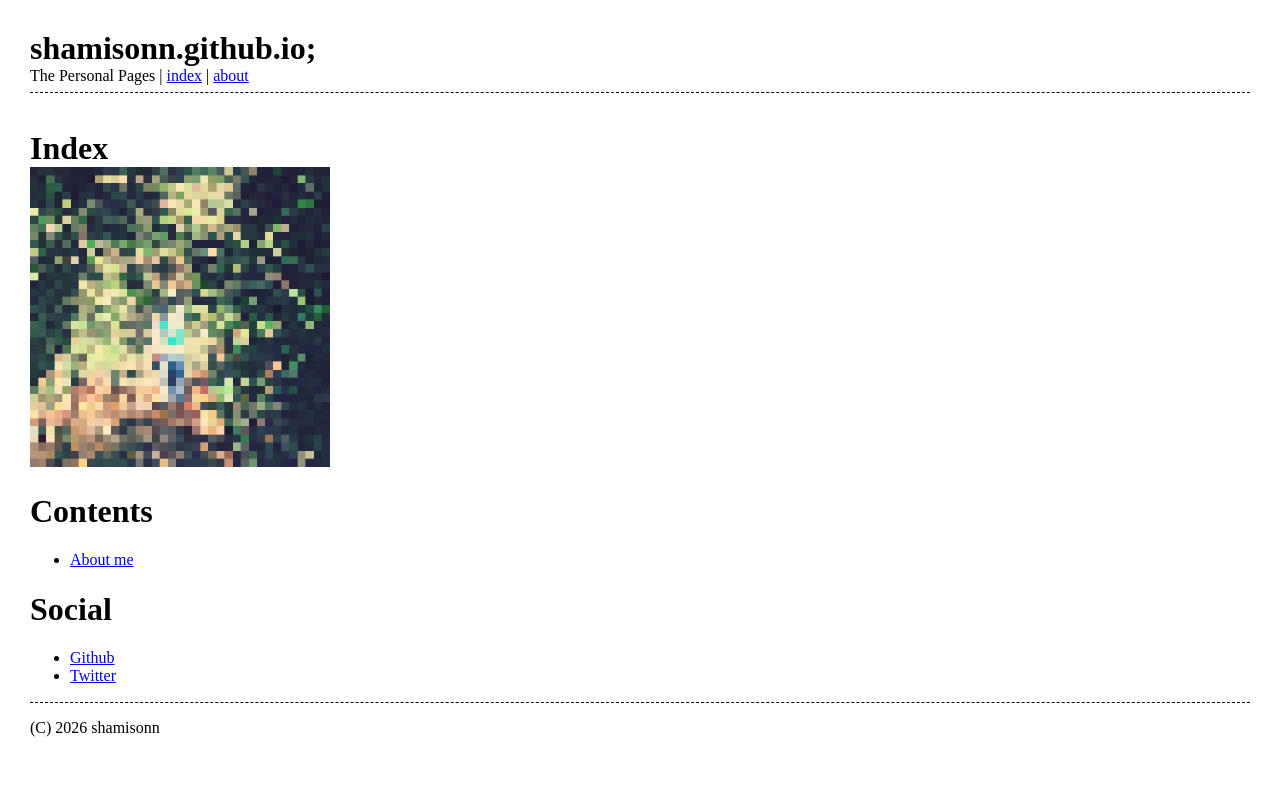
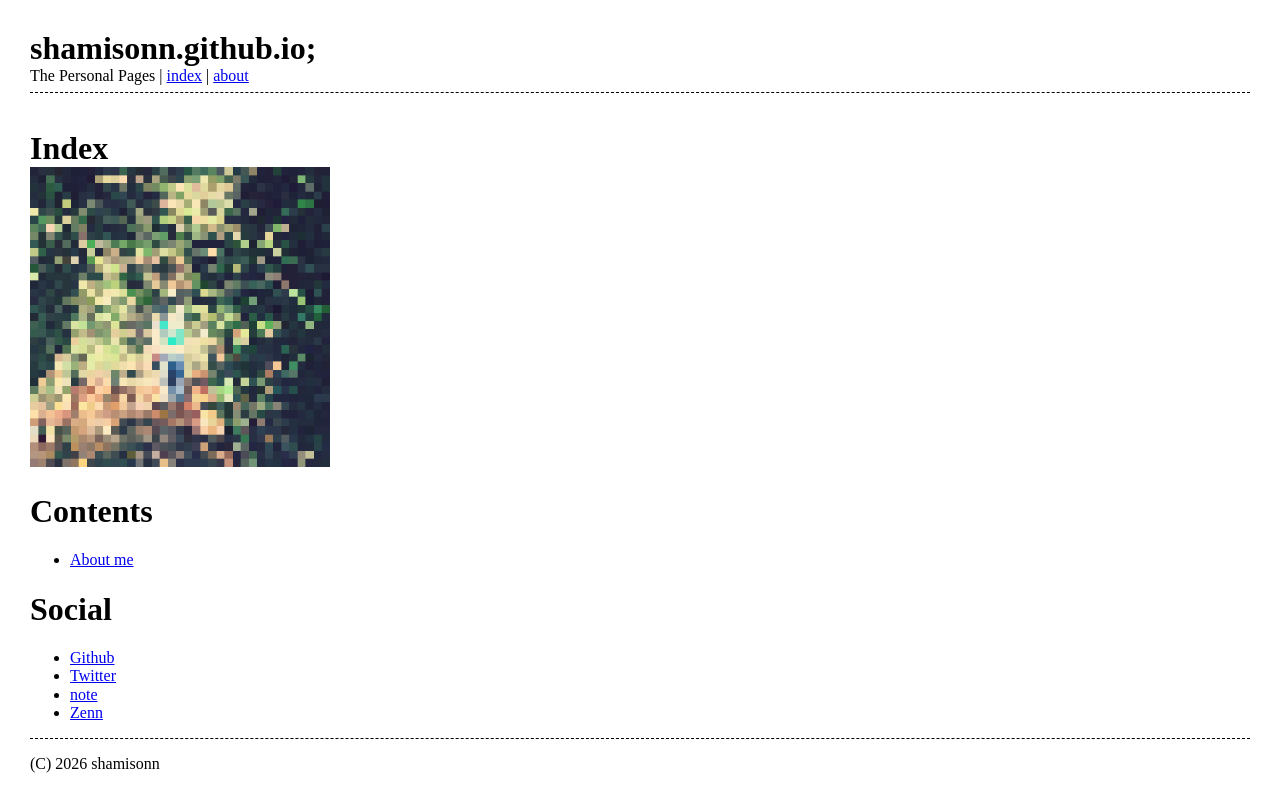
Before and after one commit to shamisonn/shamisonn.github.io, a Jekyll site: the page built from index.html, in a window 1280 px wide. Shown: the top 812 px of the page. Built offline with Jekyll 4.4.1, drawn with Linux system fonts in a browser that asks for light colours; nearby versions of some CDN libraries.

Commit message:
Update index.html

```diff
--- a/index.html
+++ b/index.html
@@ -13,4 +13,6 @@ mode: index
 <ul>
   <li><a href="https://github.com/shamisonn">Github</a></li>
   <li><a href="https://twitter.com/shamisonn">Twitter</a></li>
+  <li><a href="https://note.com/shamisonn">note</a></li>
+  <li><a href="https://zenn.dev/shamisonn">Zenn</a></li>
 </ul>
```
